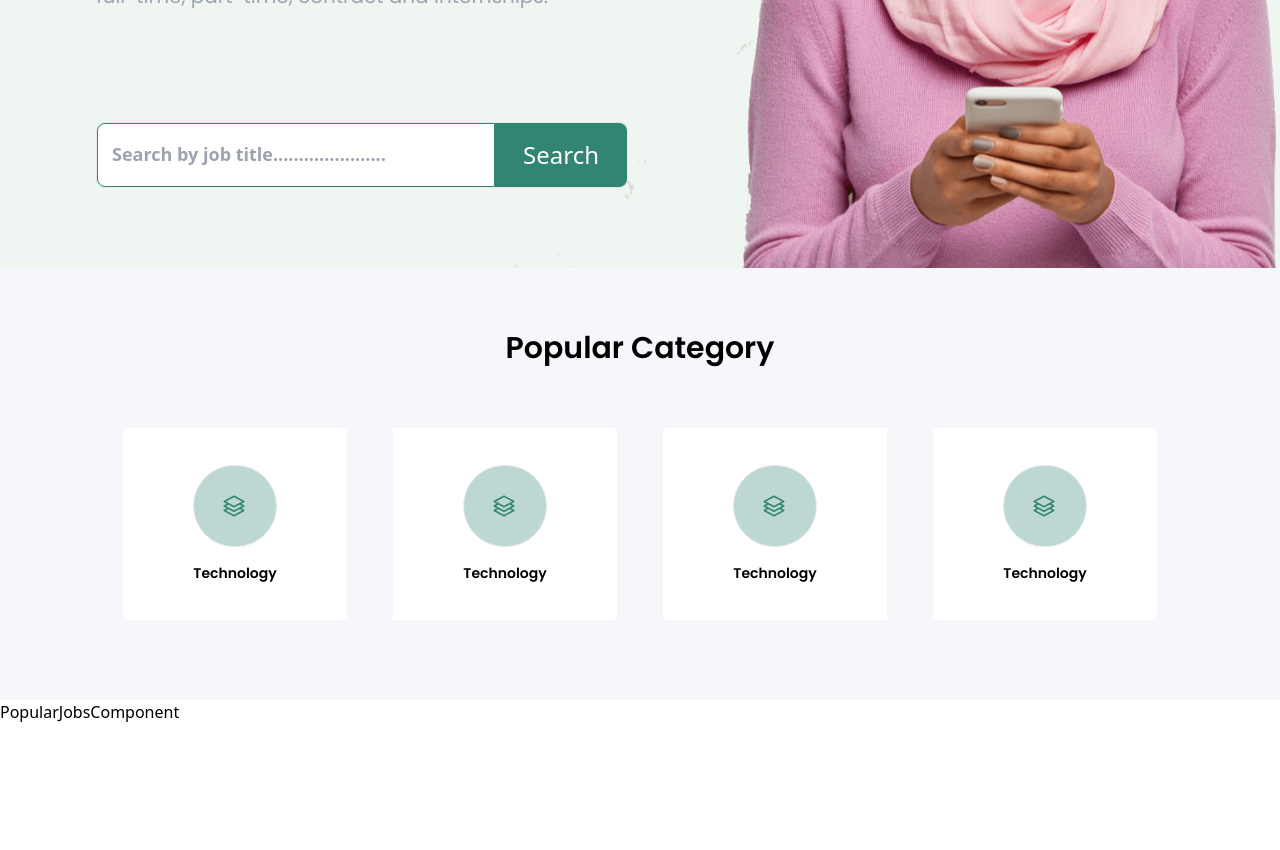
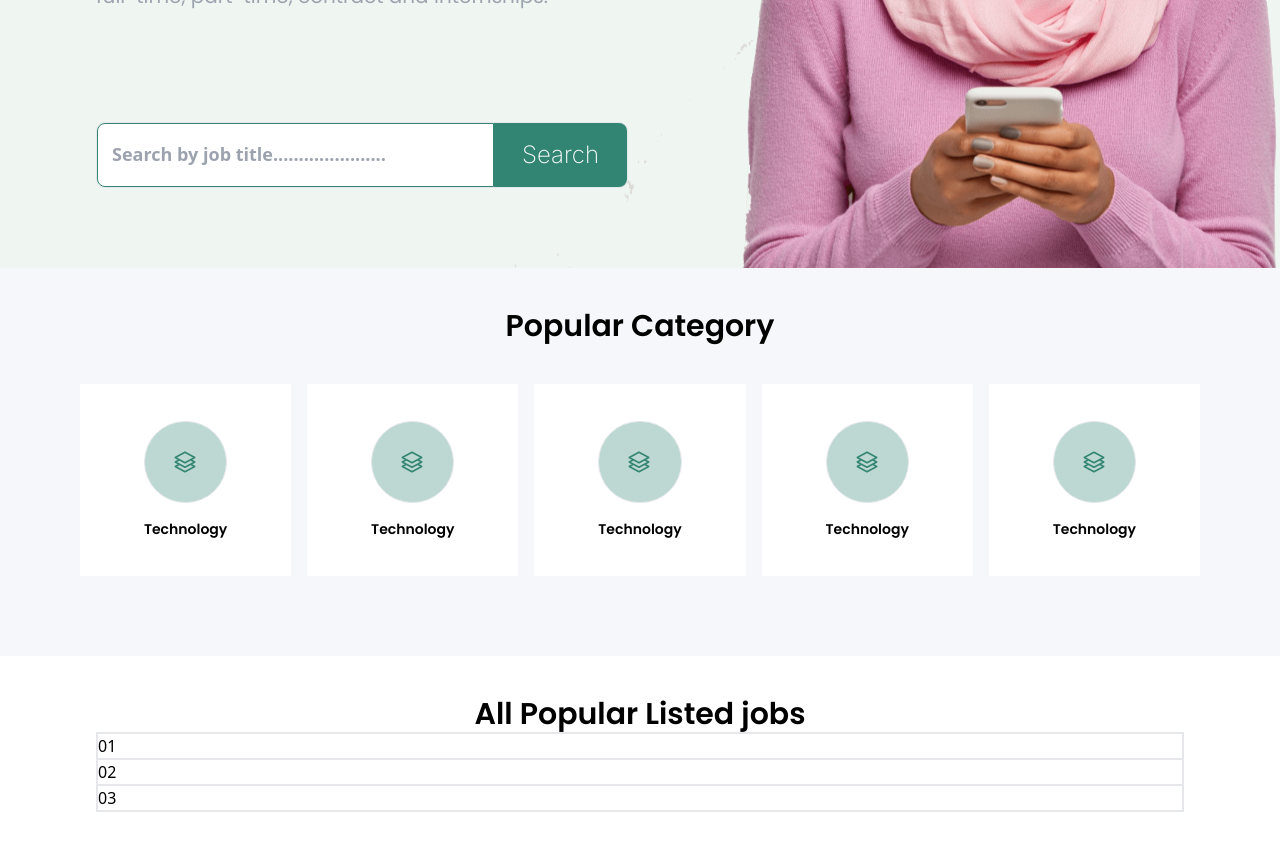
Before and after one commit to hummingbed/react_job_portal, a React (Create React App) app: page / in a window 1280 px wide. Shown: the part 460-1310 px from the top of the page. Before the commit the page ends 1184 px from the top, so only its background shows below. Built offline with nearby package versions, Linux system fonts and the light colour scheme.

Commit message:
popular category component completed

```diff
--- a/src/component/homepage/homeComponents/HomeHeroComponent.js
+++ b/src/component/homepage/homeComponents/HomeHeroComponent.js
@@ -22,7 +22,7 @@ const HomeHeroComponent = () => {
                 <div className="grid gap-6 mt-28 md:grid-cols-2 pb-20">
                     <div className='flex border rounded-lg'>
                         <input className="border h-16 border-success-100 text-sm rounded-l-lg w-full placeholder:text-lg text-success-100 font-bold " placeholder=" &nbsp; Search by job title......................" />
-                        <button type="submit" className="text-white text-sm md:text-2xl bg-success-100 px-7 rounded-r-lg ">Search</button>
+                        <button type="submit" className="text-white text-sm md:text-2xl bg-success-100 px-7 rounded-r-lg font-inter">Search</button>
                     </div>
                 </div>
             </form>
--- a/src/component/homepage/homeComponents/PopularCategoryComponent.js
+++ b/src/component/homepage/homeComponents/PopularCategoryComponent.js
@@ -1,10 +1,25 @@
 const PopularCategoryComponent = () => {
     return (
-        <div className="bg-success-200 py-10 md:px-24">
-            <p className="flex justify-center font-semibold	text-3xl font-poppins leading-[5rem]">Popular Category</p>
+        <div className="bg-success-200 py-10 md:px-20">
+            <p className="flex justify-center font-semibold text-2xl md:text-3xl font-poppins leading-[5rem]">Popular Category</p>
 
             <div className="py-10">
-                <div class="grid lg:grid-cols-4 mx-auto md:grid-cols-3 xm:grid-cols-2 gap-y-14 gap-x-4 px-3 ">
+                <div class="grid lg:grid-cols-5 md:grid-cols-3 xm:grid-cols-2 gap-y-14 gap-x-4 xm:px-3 md:px-0 ">
+                    <div className="md:row-span-1 flex justify-center">
+                        <div className="bg-white md:row-span-1 w-56 h-48 grid grid-cols-1 content-center">
+                            <div className="flex  justify-center">
+                                <div className="flex flex-col justify-center mx-auto">
+                                    <div className="px-3 py-7 border rounded-full bg-success-300">
+                                        <svg xmlns="http://www.w3.org/2000/svg" fill="none" viewBox="0 0 24 24" stroke-width="1.5" stroke="currentColor" className="text-success-100 ml-4 w-6 h-6">
+                                            <path stroke-linecap="round" stroke-linejoin="round" d="M6.429 9.75L2.25 12l4.179 2.25m0-4.5l5.571 3 5.571-3m-11.142 0L2.25 7.5 12 2.25l9.75 5.25-4.179 2.25m0 0L21.75 12l-4.179 2.25m0 0l4.179 2.25L12 21.75 2.25 16.5l4.179-2.25m11.142 0l-5.571 3-5.571-3" />
+                                        </svg>
+                                    </div>
+                                    <p className="text-sm font-semibold	font-poppins mt-4">Technology</p>
+                                </div>
+                            </div>
+                        </div>
+                    </div>
+
                     <div className="md:row-span-1 flex justify-center">
                         <div className="bg-white md:row-span-1 w-56 h-48 grid grid-cols-1 content-center">
                             <div className="flex  justify-center">
--- a/src/component/homepage/homeComponents/PopularJobsComponent.js
+++ b/src/component/homepage/homeComponents/PopularJobsComponent.js
@@ -1,9 +1,15 @@
 const PopularJobsComponent = () => {
     return (
-        <div>
-            PopularJobsComponent
+        <div className="py-10 md:px-24">
+            <p className="flex justify-center font-semibold	text-2xl md:text-3xl font-poppins leading-[5rem]">All Popular Listed jobs</p>
+
+            <div class="flex flex-col border" >
+                <div className="border">01</div>
+                <div className="border">02</div>
+                <div className="border">03</div>
+            </div>
         </div>
-     );
+    );
 }
 
 export default PopularJobsComponent;
--- a/src/index.css
+++ b/src/index.css
@@ -1,5 +1,6 @@
 @import url('https://fonts.googleapis.com/css2?family=Inter:wght@700&family=Noto+Sans+Hebrew:wght@100;200;300;400&family=Nunito:ital,wght@0,200;0,300;0,400;0,500;0,600;0,700;0,800;0,900;0,1000;1,200;1,300;1,400;1,500;1,600;1,700;1,800;1,900;1,1000&family=Poppins:wght@200&family=Roboto+Slab:wght@200&family=Space+Grotesk:wght@300;400&display=swap');
 @import url('https://fonts.googleapis.com/css2?family=Inter:wght@700&family=Noto+Sans+Hebrew:wght@100;200;300;400&family=Nunito:ital,wght@0,200;0,300;0,400;0,500;0,600;0,700;0,800;0,900;0,1000;1,200;1,300;1,400;1,500;1,600;1,700;1,800;1,900;1,1000&family=Poppins:ital,wght@0,100;0,200;0,300;0,400;0,500;0,600;0,700;1,100;1,200;1,300;1,400;1,500;1,600&family=Roboto+Slab:wght@200&family=Space+Grotesk:wght@300;400&display=swap');
+@import url('https://fonts.googleapis.com/css2?family=Inter:wght@100;200;700&family=Noto+Sans+Hebrew:wght@100;200;300;400&family=Nunito:ital,wght@0,200;0,300;0,400;0,500;0,600;0,700;0,800;0,900;0,1000;1,200;1,300;1,400;1,500;1,600;1,700;1,800;1,900;1,1000&family=Poppins:ital,wght@0,100;0,200;0,300;0,400;0,500;0,600;0,700;1,100;1,200;1,300;1,400;1,500;1,600&family=Roboto+Slab:wght@200&family=Space+Grotesk:wght@300;400&display=swap');
 
 @tailwind base;
 @tailwind components;
--- a/tailwind.config.js
+++ b/tailwind.config.js
@@ -5,7 +5,8 @@ module.exports = {
     extend: {
       fontFamily: {
         'noto': ['Noto+Sans+Hebrew'],
-        'poppins': ['Poppins']
+        'poppins': ['Poppins'],
+        'inter': ['Inter']
       },
       colors: {
         success: {
```
